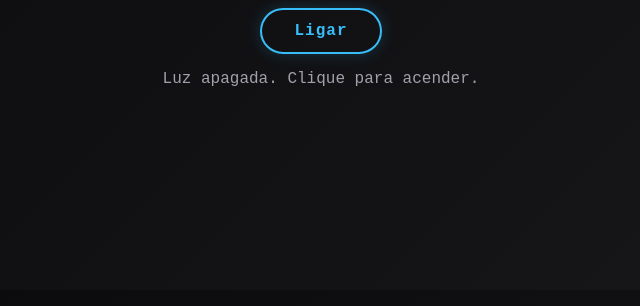
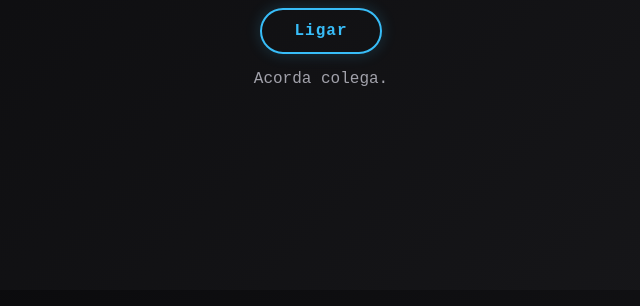
Before and after one commit to gustavodoaferreira-commits/minha-pagina, a plain HTML site: page index.html in a window 1280 px wide. Shown: the part 494-800 px from the top of the page, without its empty margins (319-959 px from the left). Drawn offline with Linux system fonts and the light colour scheme.

Commit message:
index.html

```diff
--- a/index.html
+++ b/index.html
@@ -12,7 +12,7 @@
 
   <p id="lampada" class="lampada">🌑</p>
   <button id="interruptor" type="button">Ligar</button>
-  <p id="aviso">Luz apagada. Clique para acender.</p>
+  <p id="aviso">Acorda colega.</p>
 
   <script src="script.js"></script>
 </body>
```
